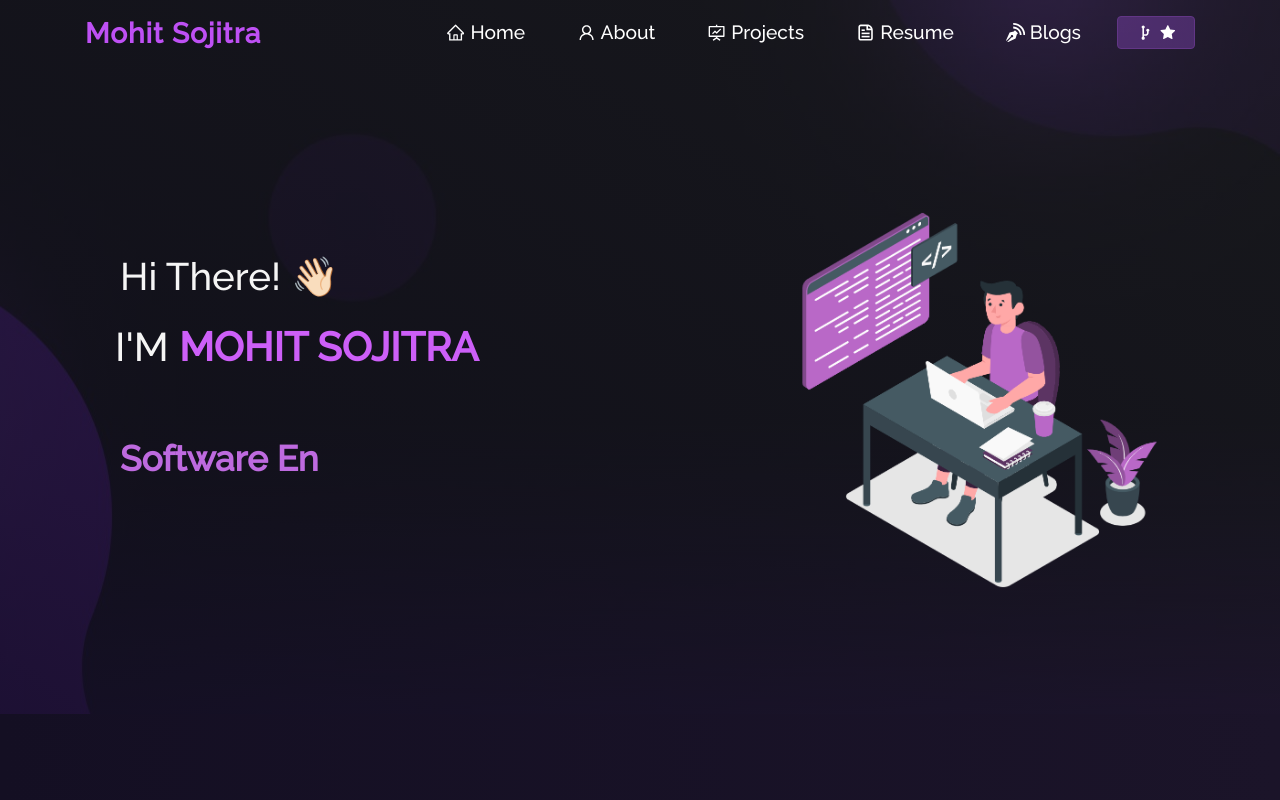
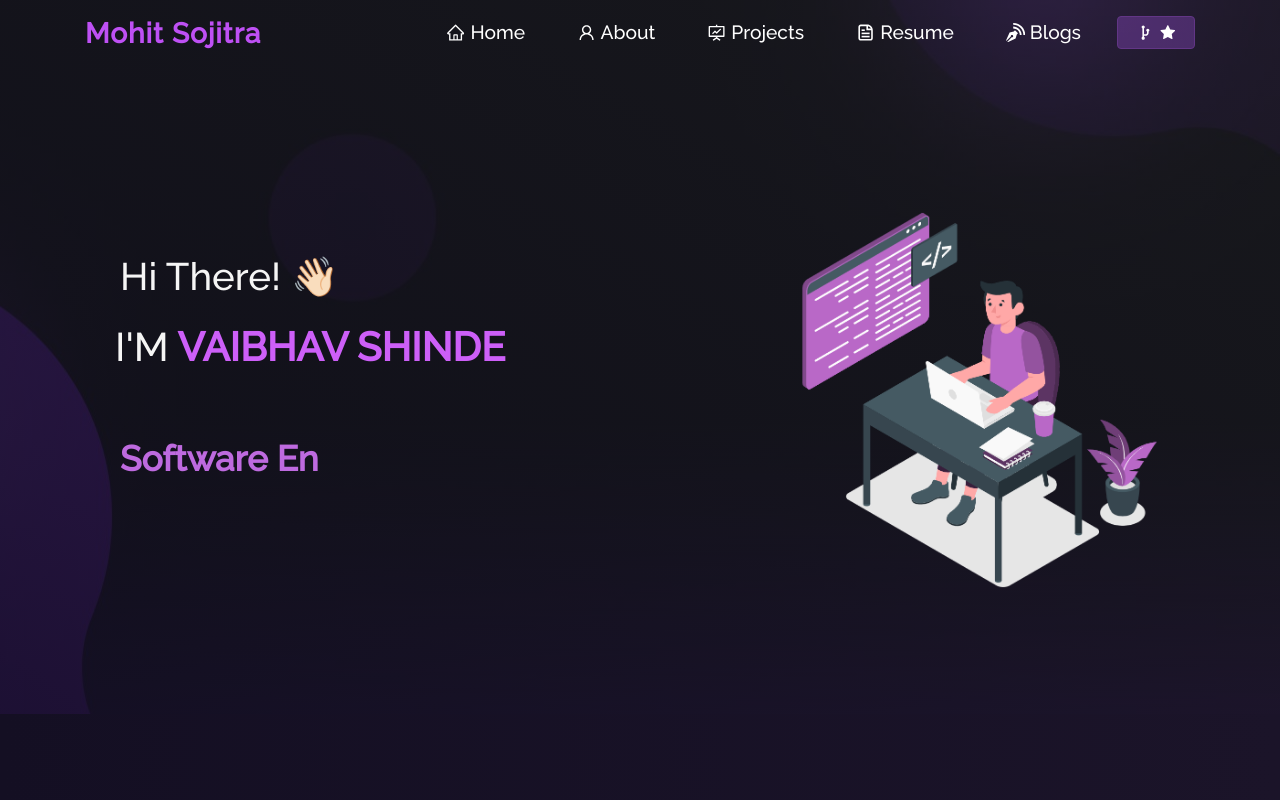
Before and after one commit to vaibhavshinde8/personal_portfolio, a React (Create React App) app: page / in a window 1280 px wide. Shown: the top 800 px of the page. Built offline with nearby package versions, Linux system fonts and the light colour scheme.

Commit message:
Update Home.js

```diff
--- a/src/components/Home/Home.js
+++ b/src/components/Home/Home.js
@@ -27,7 +27,7 @@ function Home() {
 
               <h1 className="heading-name">
                 I'M
-                <strong className="main-name"> MOHIT SOJITRA</strong>
+                <strong className="main-name"> VAIBHAV SHINDE</strong>
               </h1>
 
               <div style={{ padding: 50, textAlign: "left" }}>
```
